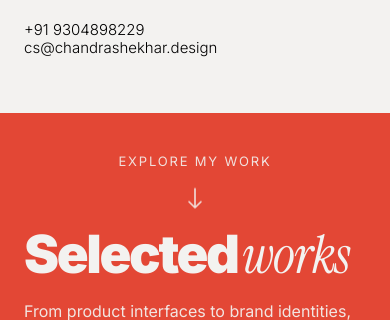
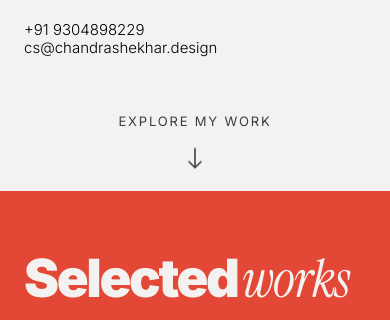
Before and after one commit to singhsak3-alt/cs-portfolio, a plain HTML site: page index.html in a window 390 px wide. Shown: the part 518-838 px from the top of the page. Drawn offline with Linux system fonts and the light colour scheme; animation ran at ten frames a second.

Commit message:
Move 'Explore my work' above the red works section
Co-Authored-By: Claude Opus 5.5 <noreply@anthropic.com>
Claude-Session: https://claude.ai/code/session_01YFZrLyWjKWVFajeFircCm2

```diff
--- a/index.html
+++ b/index.html
@@ -168,8 +168,8 @@
 
   /* ---------- Selected works ---------- */
   .work { background: var(--accent); color: var(--bg); padding: calc(110 * var(--u)) var(--gutter) 0; }
-  .explore { display: flex; flex-direction: column; align-items: center; gap: 12px; width: max-content; margin: calc(-70 * var(--u)) auto calc(56 * var(--u));
-             font-size: 13px; letter-spacing: .14em; text-transform: uppercase; color: var(--bg); opacity: .9; transition: opacity .2s; }
+  .explore { display: flex; flex-direction: column; align-items: center; gap: 12px; width: max-content; margin: 0 auto calc(40 * var(--u)); position: relative; z-index: 2;
+             font-size: 13px; letter-spacing: .14em; text-transform: uppercase; color: var(--ink); opacity: .75; transition: opacity .2s; }
   .explore svg { width: 16px; height: 22px; }
   .explore:hover { opacity: 1; }
   .explore svg { animation: nudgeDown 1.8s ease-in-out infinite; }
@@ -362,7 +362,7 @@
     .art.art-cd { height: auto; width: 70vw; right: 24px; top: 115px; }
     .art.art-ill { height: auto; width: 74vw; right: 24px; top: 95px; }
     .work { padding: 64px 24px 48px; }
-    .explore { margin: -24px auto 28px; }
+    .explore { margin: 0 auto 28px; }
     .work-head { grid-template-columns: 1fr; gap: 20px; padding-bottom: 32px; }
     .work-head h2 { font-size: clamp(44px, 13.5vw, 96px); white-space: normal; }
     :root { --headbar: 72px; }
@@ -450,10 +450,11 @@
 
 </main>
 
+<a class="explore" href="#projects">Explore my work
+    <svg viewBox="0 0 16 22" fill="none" aria-hidden="true"><path d="M8 1v19M2 14l6 6 6-6" stroke="currentColor" stroke-width="1.6" stroke-linecap="round" stroke-linejoin="round"/></svg>
+</a>
+
 <section class="work" id="works" aria-labelledby="works-title">
-  <a class="explore" href="#projects">Explore my work
-    <svg viewBox="0 0 16 22" fill="none" aria-hidden="true"><path d="M8 1v19M2 14l6 6 6-6" stroke="currentColor" stroke-width="1.6" stroke-linecap="round" stroke-linejoin="round"/></svg>
-  </a>
   <div class="work-head">
     <h2 id="works-title"><span class="sans">Selected</span><span class="serif">works</span></h2>
     <p>From product interfaces to brand identities, illustration and motion — every project starts with the people it's for, and is crafted to keep working long after launch.</p>
```
